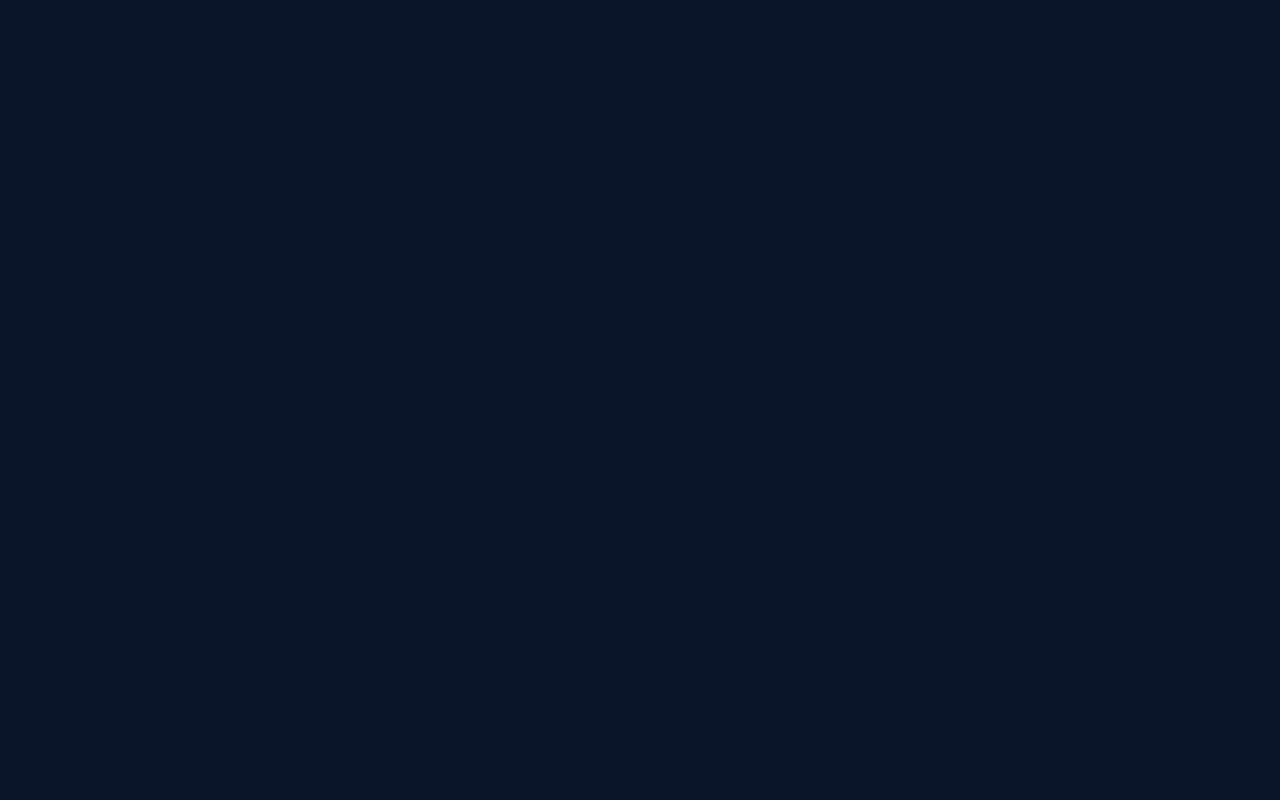
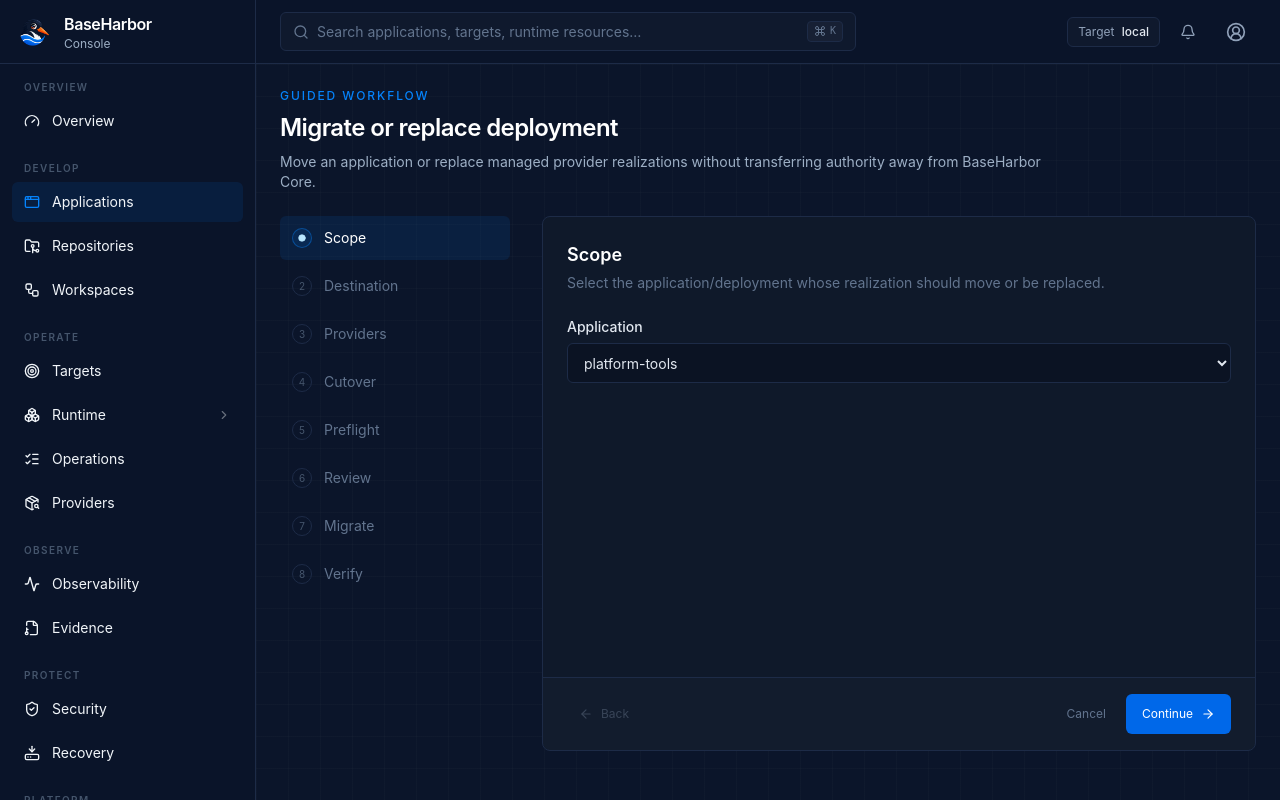
Before and after one commit to mcpdev80/baseharbor-console, a Next.js app: page /applications/migrate in a window 1280 px wide. Before the commit this address had no page. Built offline with nearby package versions, Linux system fonts and the light colour scheme.

Commit message:
feat: complete remaining guided workflow families

```diff
--- /dev/null
+++ b/src/app/applications/migrate/page.tsx
@@ -0,0 +1,5 @@
+import { MigrationWizard } from "@/components/wizard/migration-wizard";
+
+export default function MigrationPage() {
+  return <MigrationWizard />;
+}
```
